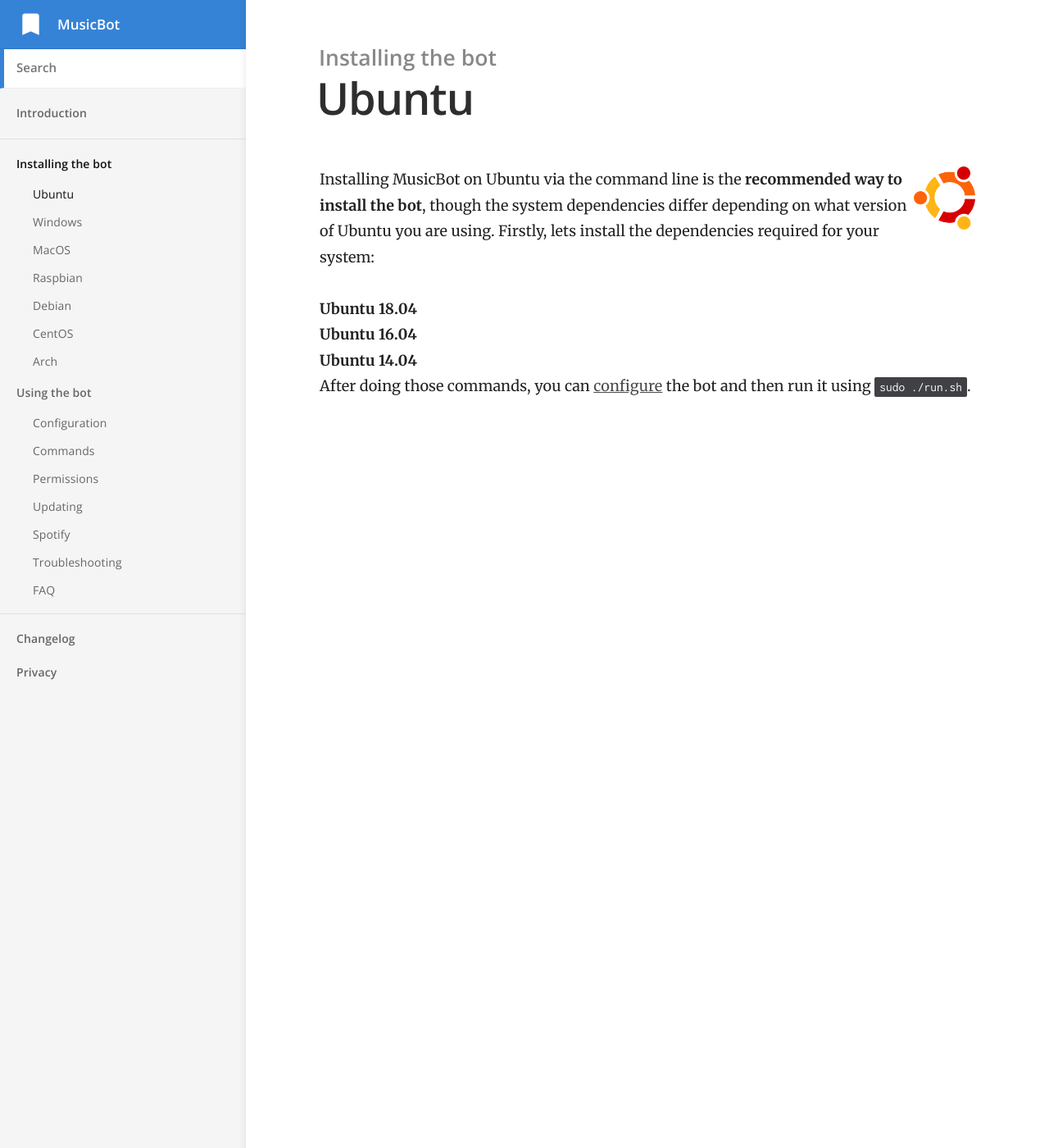
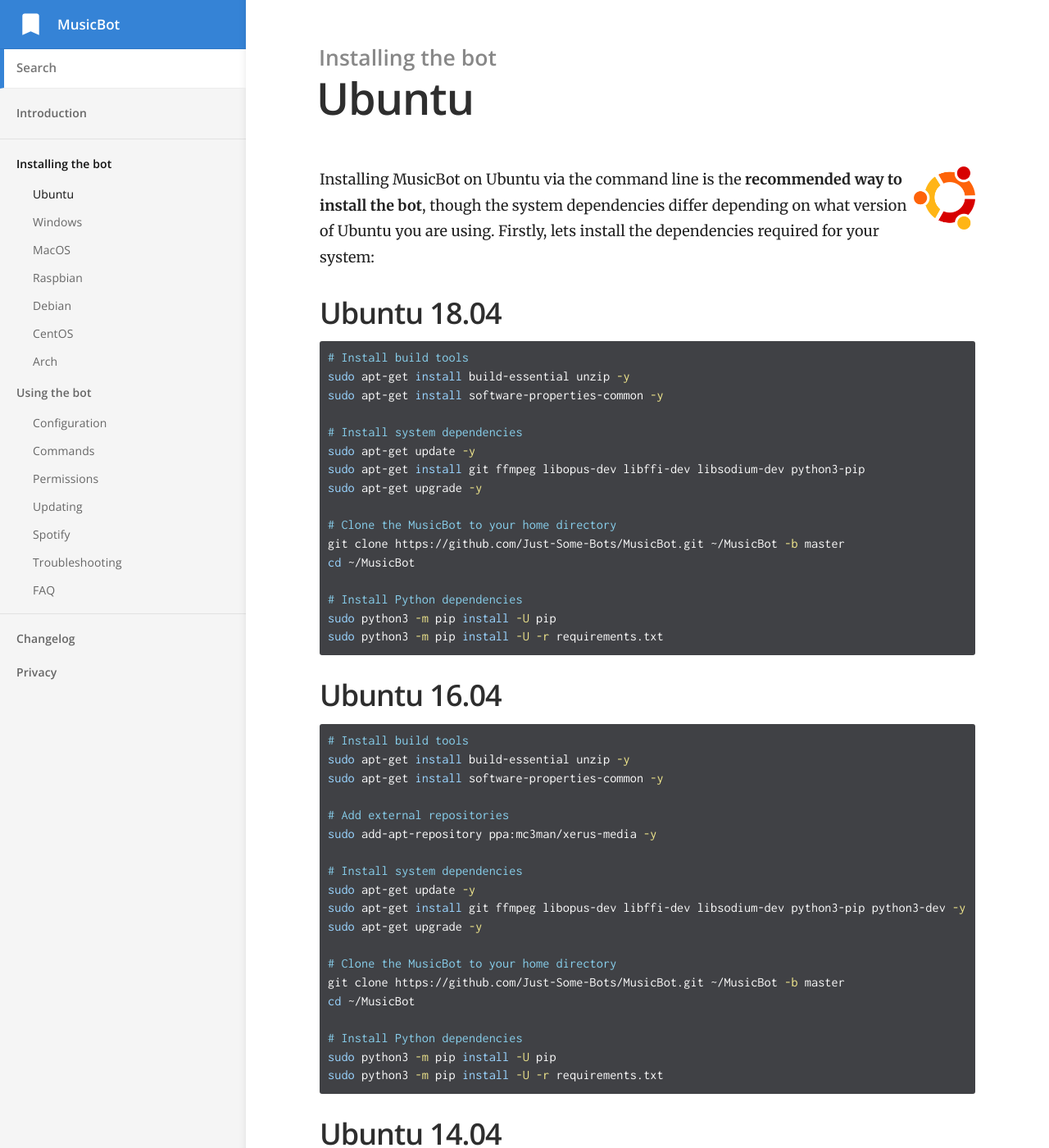
Before and after one commit to Just-Some-Bots/MusicBot, a Jekyll site: the page built from _docs/installing/ubuntu.md, in a window 1280 px wide and 1400 px high. Shown: the whole window at 82% size. Built offline with Jekyll 4.4.1, drawn with Linux system fonts in a browser that asks for light colours; some of the changed text lies outside the part shown.

Commit message:
nevermind dropdowns don't work

```diff
--- a/_docs/installing/ubuntu.md
+++ b/_docs/installing/ubuntu.md
@@ -8,9 +8,7 @@ order: 1
 
 Installing MusicBot on Ubuntu via the command line is the **recommended way to install the bot**, though the system dependencies differ depending on what version of Ubuntu you are using. Firstly, lets install the dependencies required for your system:
 
-<details>
-<summary><strong>Ubuntu 18.04</strong></summary>
-<br>
+## Ubuntu 18.04
 
 ~~~ bash
 # Install build tools
@@ -30,11 +28,8 @@ cd ~/MusicBot
 sudo python3 -m pip install -U pip
 sudo python3 -m pip install -U -r requirements.txt
 ~~~
-</details>
 
-<details>
-<summary><strong>Ubuntu 16.04</strong></summary>
-<br>
+## Ubuntu 16.04
 
 ~~~ bash
 # Install build tools
@@ -57,11 +52,8 @@ cd ~/MusicBot
 sudo python3 -m pip install -U pip
 sudo python3 -m pip install -U -r requirements.txt
 ~~~
-</details>
 
-<details>
-<summary><strong>Ubuntu 14.04</strong></summary>
-<br>
+## Ubuntu 14.04
 
 ~~~ bash
 # Install build tools
@@ -86,6 +78,5 @@ cd ~/MusicBot
 sudo python3.5 -m pip install -U pip
 sudo python3.5 -m pip install -U -r requirements.txt
 ~~~
-</details>
 
 After doing those commands, you can [configure]({{ site.baseurl }}/using/configuration) the bot and then run it using `sudo ./run.sh`.
```
